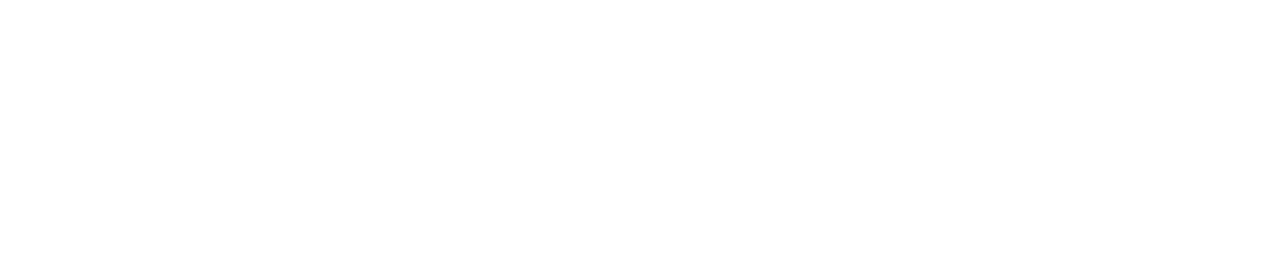
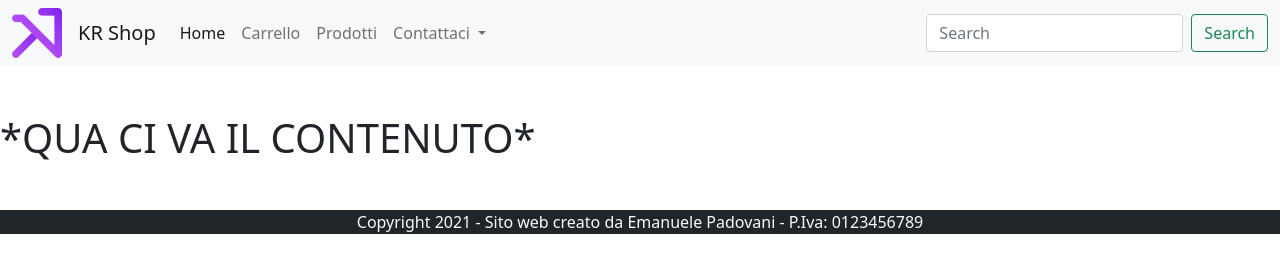
Before and after one commit to cristiancolasanti/SitoWeb, a plain HTML site: page Emanuele/index.html in a window 1280 px wide. Drawn offline with nearby package versions, Linux system fonts and the light colour scheme.

Commit message:
header and footer

```diff
--- a/Emanuele/css/style.css
+++ b/Emanuele/css/style.css
@@ -0,0 +1,3 @@
+.logo{
+    width: 50px;
+}
--- a/Emanuele/index.html
+++ b/Emanuele/index.html
@@ -1,5 +1,5 @@
 <!DOCTYPE html>
-<html lang="en">
+<html lang="it">
 <head>
     <meta charset="UTF-8">
     <meta http-equiv="X-UA-Compatible" content="IE=edge">
@@ -7,10 +7,52 @@
 
     <link href="https://cdn.jsdelivr.net/npm/bootstrap@5.0.1/dist/css/bootstrap.min.css" rel="stylesheet" integrity="sha384-+0n0xVW2eSR5OomGNYDnhzAbDsOXxcvSN1TPprVMTNDbiYZCxYbOOl7+AMvyTG2x" crossorigin="anonymous">
     <link rel="stylesheet" type="text/css" href="css/style.css">
-    <title>Document</title>
+    <title>KR Shop</title>
 </head>
 <body>
-
+    <header class="mb-5">
+        <nav class="navbar navbar-expand-lg navbar-light bg-light">
+            <div class="container-fluid">
+                <img class="logo me-3" src="img/krominlogo.png">
+              <a class="navbar-brand" href="#">KR Shop</a>
+              <button class="navbar-toggler" type="button" data-bs-toggle="collapse" data-bs-target="#navbarSupportedContent" aria-controls="navbarSupportedContent" aria-expanded="false" aria-label="Toggle navigation">
+                <span class="navbar-toggler-icon"></span>
+              </button>
+              <div class="collapse navbar-collapse" id="navbarSupportedContent">
+                <ul class="navbar-nav me-auto mb-2 mb-lg-0">
+                  <li class="nav-item">
+                    <a class="nav-link active" aria-current="page" href="#">Home</a>
+                  </li>
+                  <li class="nav-item">
+                    <a class="nav-link" href="#">Carrello</a>
+                  </li>
+                  <li class="nav-item">
+                    <a class="nav-link" href="#">Prodotti</a>
+                  </li>
+                  <li class="nav-item dropdown">
+                    <a class="nav-link dropdown-toggle" href="#" id="navbarDropdown" role="button" data-bs-toggle="dropdown" aria-expanded="false">
+                      Contattaci
+                    </a>
+                    <ul class="dropdown-menu" aria-labelledby="navbarDropdown">
+                      <li><a class="dropdown-item" href="#">Email</a></li>
+                      <li><a class="dropdown-item" href="#">Live Chat</a></li>
+                    </ul>
+                  </li>
+                </ul>
+                <form class="d-flex">
+                  <input class="form-control me-2" type="search" placeholder="Search" aria-label="Search">
+                  <button class="btn btn-outline-success" type="submit">Search</button>
+                </form>
+              </div>
+            </div>
+          </nav>
+    </header>
+    <section>
+        <h1>*QUA CI VA IL CONTENUTO*</h1>
+    </section>
+    <footer class="bg-dark mt-5">
+        <p class="text-center text-light">Copyright 2021 - Sito web creato da Emanuele Padovani - P.Iva: 0123456789</p>
+    </footer>
 
     <script src="https://cdn.jsdelivr.net/npm/bootstrap@5.0.1/dist/js/bootstrap.bundle.min.js" integrity="sha384-gtEjrD/SeCtmISkJkNUaaKMoLD0//ElJ19smozuHV6z3Iehds+3Ulb9Bn9Plx0x4" crossorigin="anonymous"></script>
 </body>
```
Also changed, not shown: Emanuele/carrello.html (added), Emanuele/contatta.html (added), Emanuele/img/krominlogo.png (added), Emanuele/livechat.html (added), Emanuele/prodotti.html (added).
